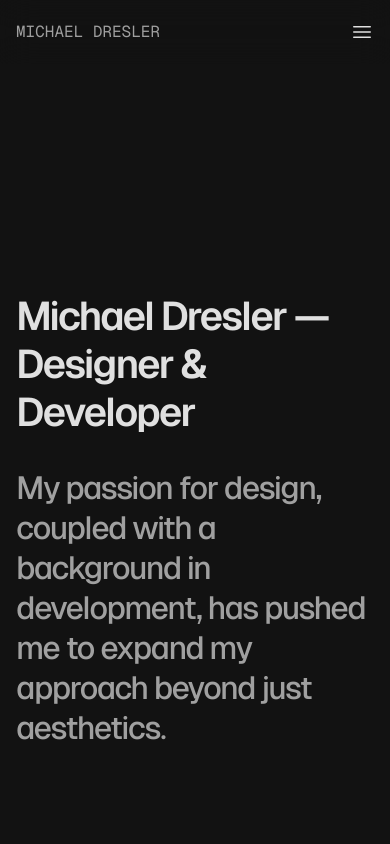
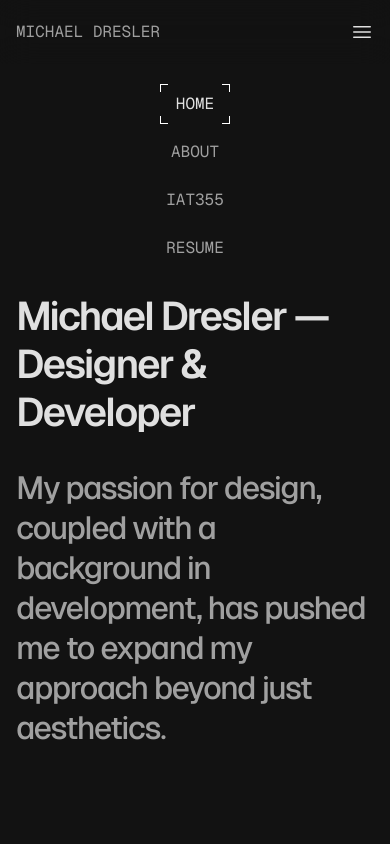
Before and after one commit to MichaelDresler/michaeldresler.github.io, a Next.js app: page / in a window 390 px wide. Shown: the top 844 px of the page. Built offline with nearby package versions, Linux system fonts and the light colour scheme.

Commit message:
nav styling fixes

```diff
--- a/app/components/NavBar.tsx
+++ b/app/components/NavBar.tsx
@@ -70,7 +70,7 @@ export default function NavBar() {
     // Add event listener to handle window resize
     window.addEventListener("resize", handleResize);
     document.addEventListener("mousedown", handleClick)
-    setActiveHover(pathname)
+    setActiveHover(pathname);
     // Cleanup event listener on component unmount
 
     return () => {
@@ -89,7 +89,7 @@ export default function NavBar() {
       ref={navRef}
         className={` ${
           isOpen ? " h-screen" : "h-[3.5rem]"
-        }  mx-auto transition-all duration-500   overflow-hidden flex flex-col sm:flex-row  z-[1000] md:pr-6`}
+        }  mx-auto max-w-[1700px] transition-all duration-500 flex flex-col sm:flex-row  z-[1000]`}
       >
         <ul className={` flex w-full sm:w-auto items-center py-4 text-text-primary `}>
           {/* surge logo */}
@@ -145,11 +145,12 @@ export default function NavBar() {
                   {link.url === activeHover && (
                       <motion.div
                       layoutId="active"
+                      style={{ originY: "0px"}}
                       transition={{
                         ease:easing,
                         duration:0.5
 
-                     }} className={` w-full h-full relative  `}>
+                     }} className={` w-full h-full  `}>
                       <div className="absolute w-2 h-2 top-0 left-0  border-t border-l border-white"></div>
                       <div className="absolute w-2 h-2 top-0 right-0  border-t border-r border-white"></div>
                       <div className="absolute w-2 h-2 bottom-0 left-0  border-b border-l border-white"></div>
```
